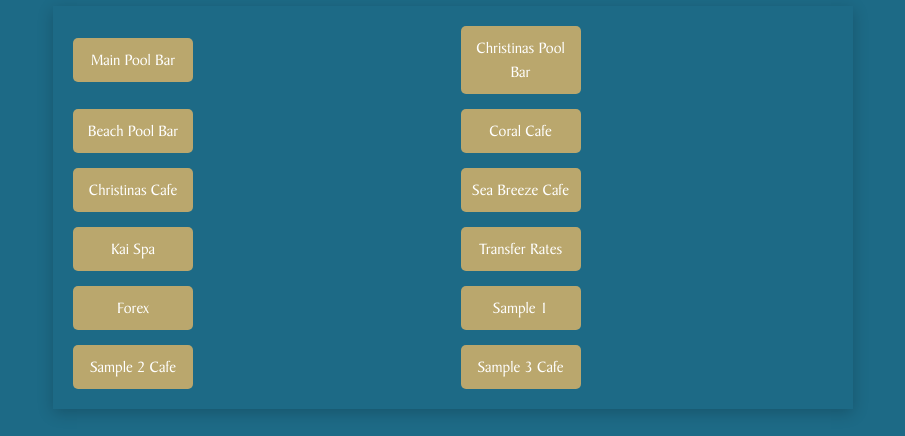
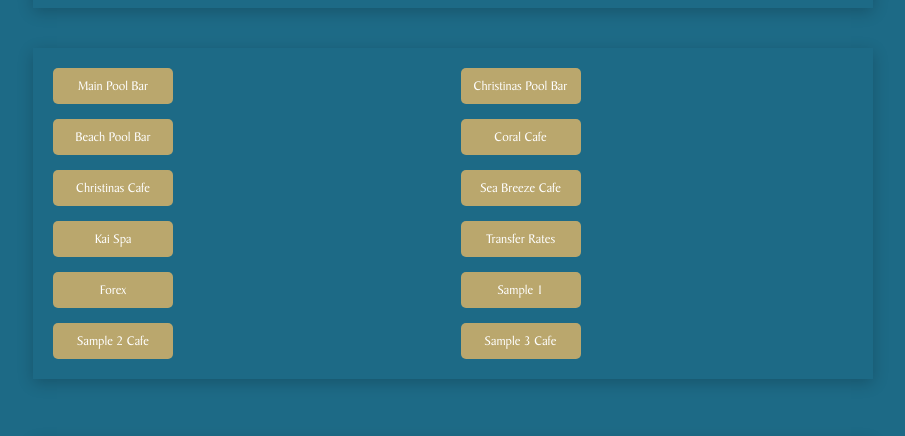
Before and after one commit to TawalaIT/hbl-it, a plain HTML site: page index.html in a window 1280 px wide. Shown: the part 247-683 px from the top of the page, without its empty margins (187-1092 px from the left). Drawn offline with nearby package versions, Linux system fonts and the light colour scheme.

Commit message:
index.html

```diff
--- a/index.html
+++ b/index.html
@@ -3,9 +3,7 @@
 <head>
     <meta charset="UTF-8">
     <meta name="viewport" content="width=device-width, initial-scale=1.0, user-scalable=no">
-    <link rel="stylesheet" href="https://cdnjs.cloudflare.com/ajax/libs/twitter-bootstrap/4.1.3/css/bootstrap.min.css">
-    <link rel="stylesheet" href="https://cdnjs.cloudflare.com/ajax/libs/ionicons/2.0.1/css/ionicons.min.css">
-    <link rel="stylesheet" href="assets/css/style.css">
+
     <link rel="icon" type="image/png" href="favicon.png">
     <title>Henann Resort Alona Beach</title>
     <style>
```
